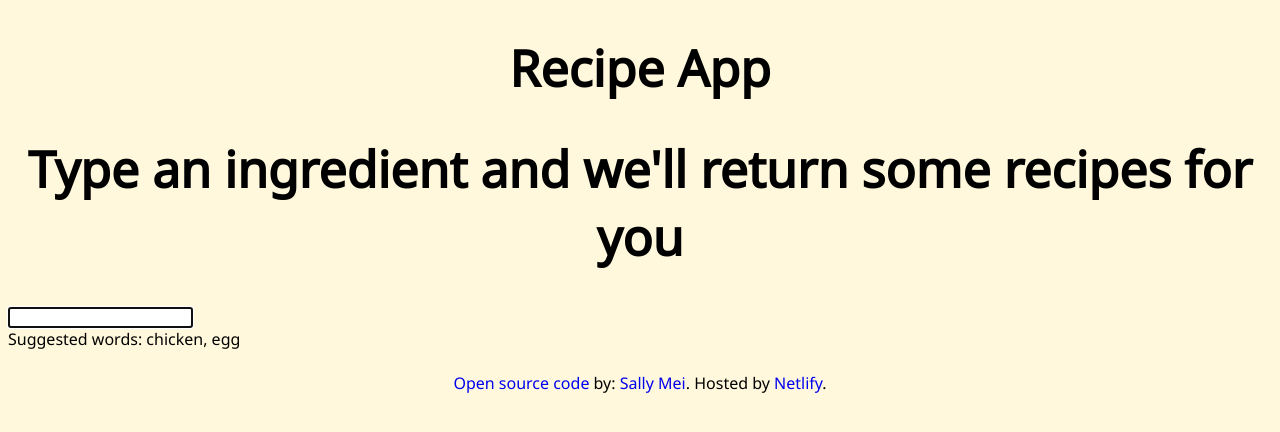
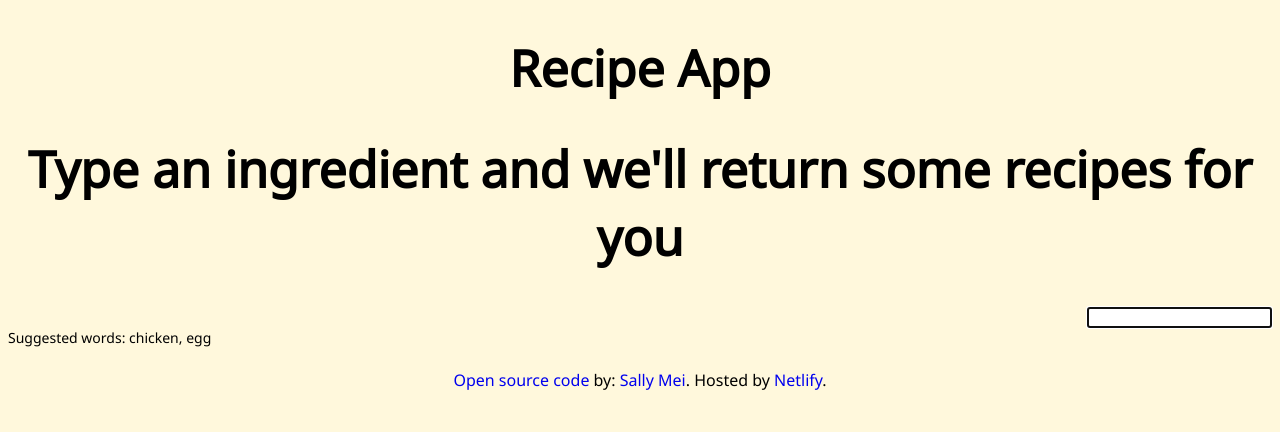
Before and after one commit to SMei201900/Recipe_App, a React (Create React App) app: page / in a window 1280 px wide. Shown: the top 432 px of the page. Built offline with nearby package versions, Linux system fonts and the light colour scheme.

Commit message:
Some CSS

```diff
--- /dev/null
+++ b/src/Food.css
@@ -0,0 +1,7 @@
+.searchEngine {
+	text-align: right;
+}
+
+.hint {
+	font-size: 14px;
+}
--- a/src/Food.js
+++ b/src/Food.js
@@ -1,4 +1,5 @@
 import React, { useState } from "react";
+import "./Food.css";
 
 export default function Food() {
 	let [word, setWord] = useState("");
@@ -21,7 +22,7 @@ export default function Food() {
 	return (
 		<div className="Food">
 			<h1>Type an ingredient and we'll return some recipes for you</h1>
-			<div>
+			<div className="searchEngine">
 				<form onSubmit={search}>
 					<input type="search" autoFocus={true} onChange={handleSearch} />
 				</form>
```
